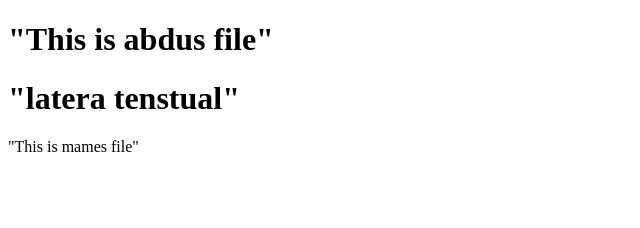
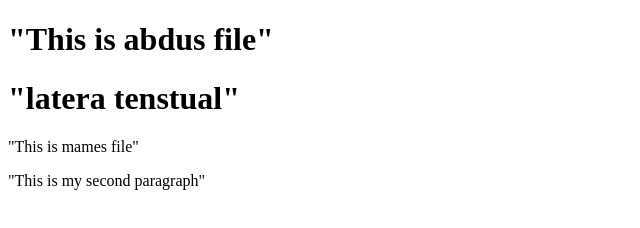
Before and after one commit to Teklehaimanot/gitTutor, a plain HTML site: page index.html in a window 1280 px wide. Shown: the whole page, without its empty margins (0-640 px from the left). Drawn offline with Linux system fonts and the light colour scheme.

Commit message:
second paragraph

```diff
--- a/index.html
+++ b/index.html
@@ -10,5 +10,6 @@
     <h1>"This is abdus file"</h1>
     <h1>"latera tenstual"</h1>
     <p>"This is mames file"</p>
+    <p>"This is my second paragraph"</p>
 </body>
 </html>
```
